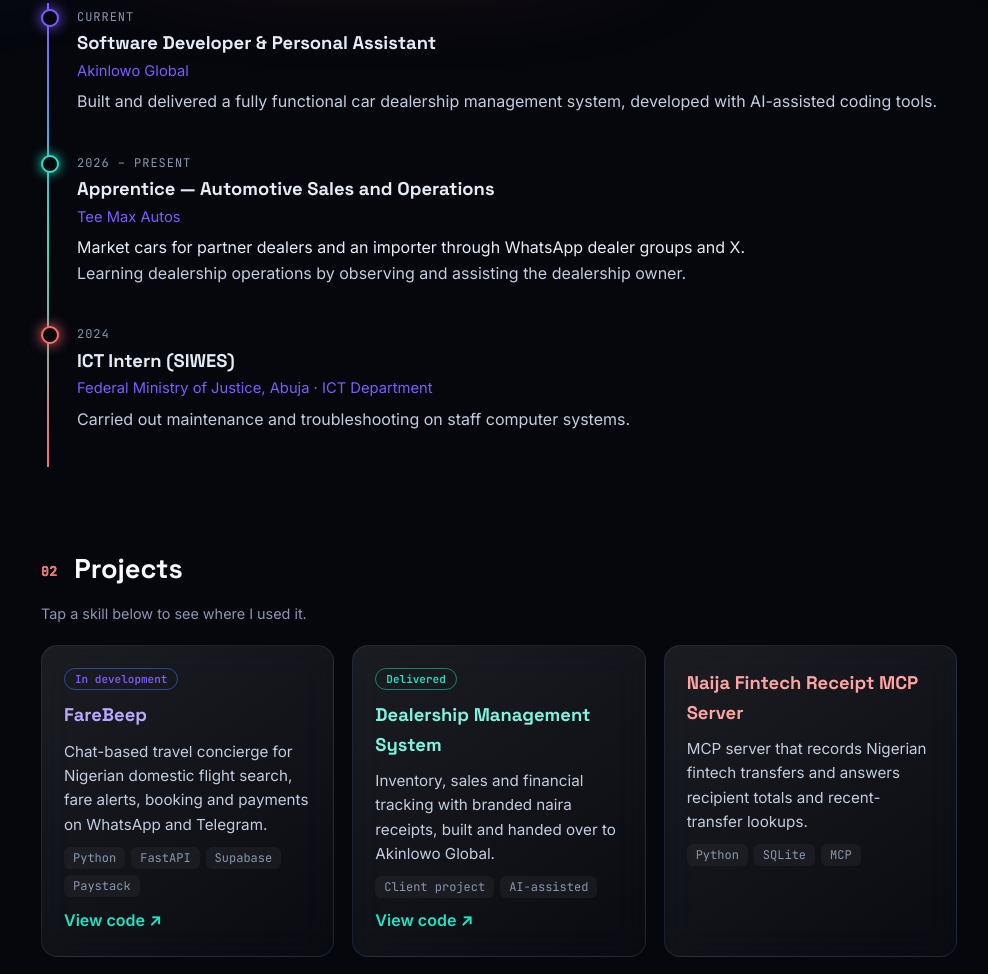
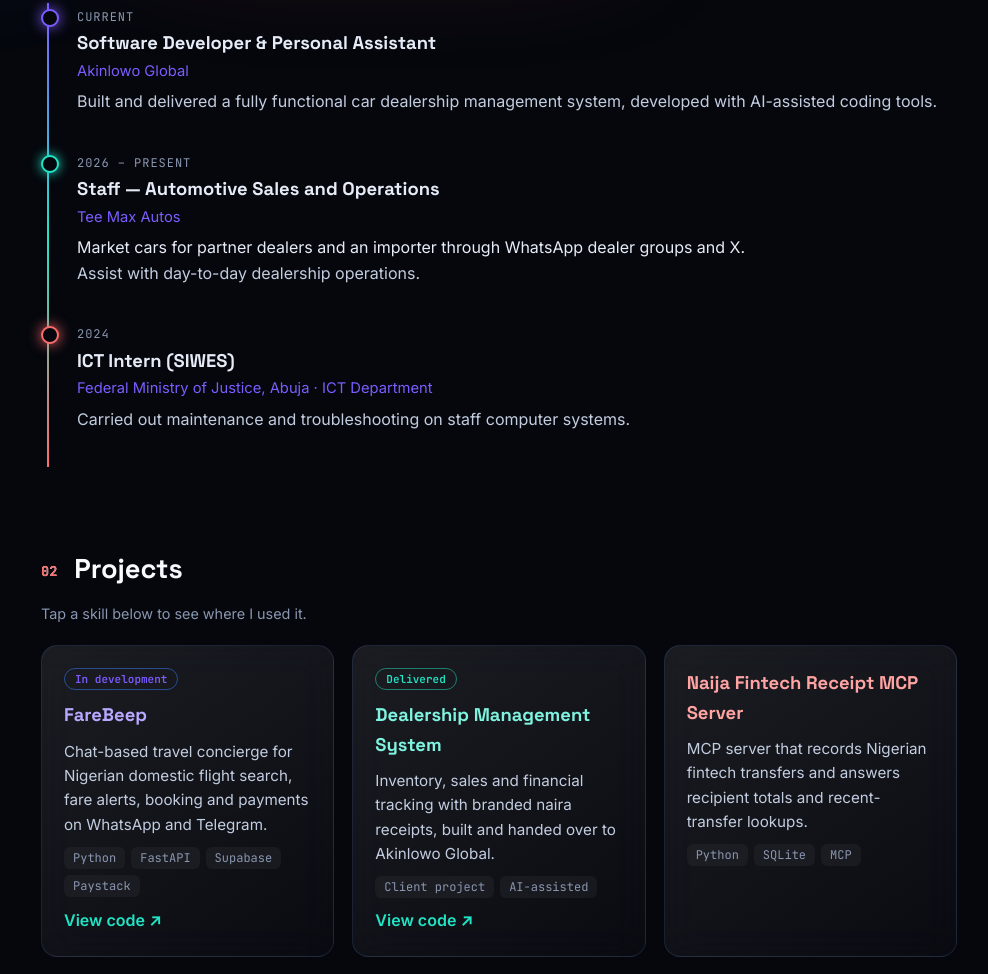
Before and after one commit to Oluu32/Oluu32.github.io, a plain HTML site: page index.html in a window 1280 px wide. Shown: the part 902-1876 px from the top of the page, without its empty margins (141-1129 px from the left). Drawn offline with Linux system fonts and the light colour scheme.

Commit message:
Tee Max: staff role

```diff
--- a/index.html
+++ b/index.html
@@ -53,10 +53,10 @@
       </li>
       <li class="reveal">
         <span class="when">2026 – Present</span>
-        <h3>Apprentice — Automotive Sales and Operations</h3>
+        <h3>Staff — Automotive Sales and Operations</h3>
         <p class="org">Tee Max Autos</p>
         <p>Market cars for partner dealers and an importer through WhatsApp dealer groups and X.</p>
-        <p>Learning dealership operations by observing and assisting the dealership owner.</p>
+        <p>Assist with day-to-day dealership operations.</p>
       </li>
       <li class="reveal">
         <span class="when">2024</span>
```
